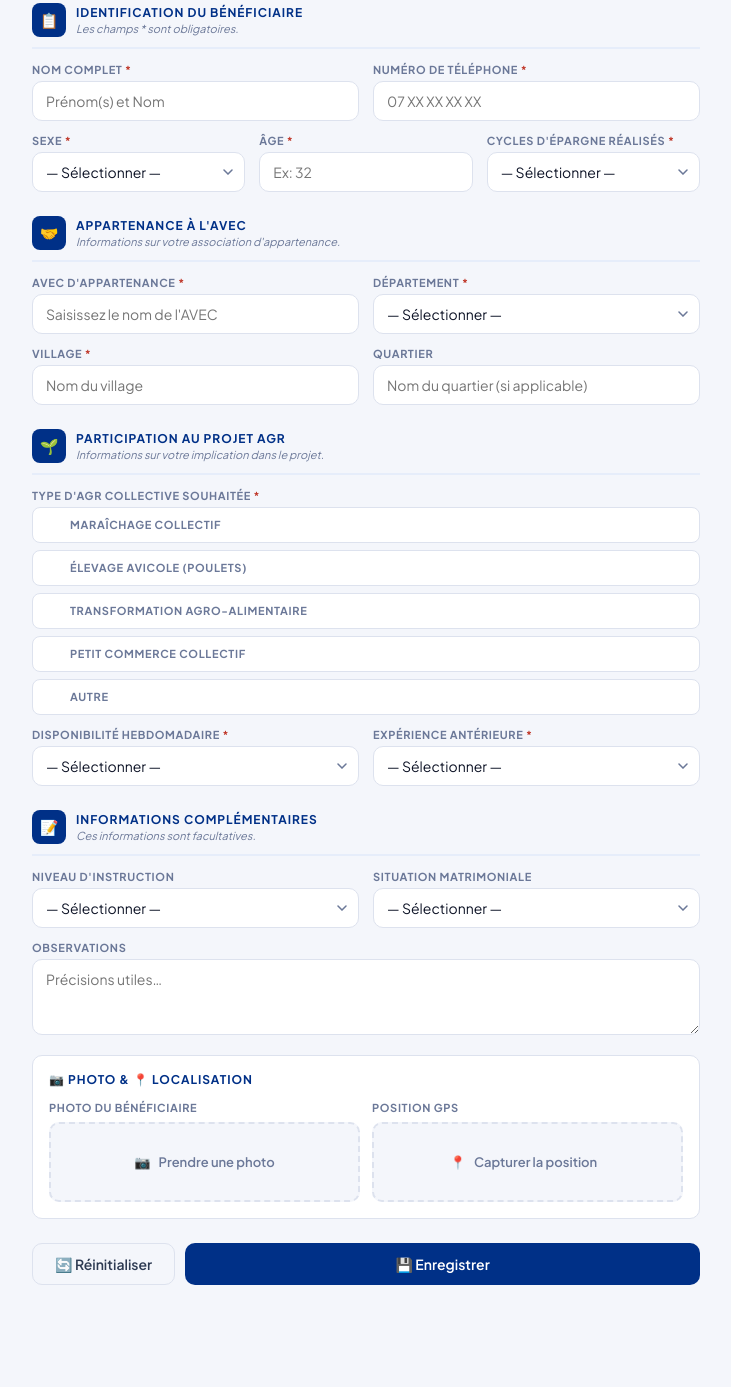
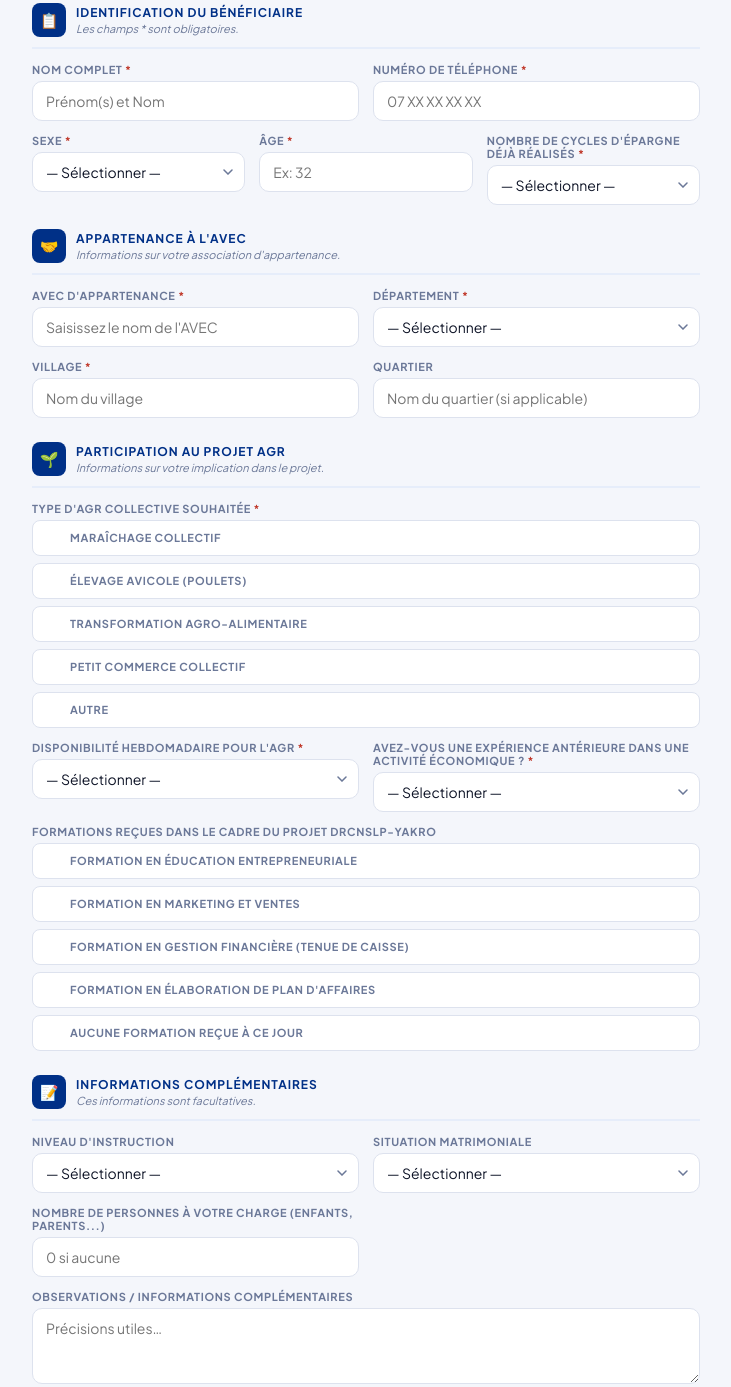
Before and after one commit to drcnslpyakro-sketch/drcnslp-app, a plain HTML site: page index.html in a window 1280 px wide. Shown: the part 140-1527 px from the top of the page, without its empty margins (274-1005 px from the left). Before the commit the page ends 1485 px from the top, so only its background shows below. Drawn offline with Linux system fonts and the light colour scheme.

Commit message:
Update form field labels for clarity

```diff
--- a/index.html
+++ b/index.html
@@ -624,7 +624,7 @@ const DEFAULT_SCHEMA = {
         {id:'f2', label:'Numéro de téléphone', type:'tel', placeholder:'07 XX XX XX XX', required:true, visible:true, width:'half', regex:'[0-9]{10}'},
         {id:'f3', label:'Sexe', type:'select', placeholder:'', required:true, visible:true, width:'third', regex:'', options:['Féminin (F)','Masculin (H)']},
         {id:'f4', label:'Âge', type:'number', placeholder:'Ex: 32', required:true, visible:true, width:'third', regex:'', min:15, max:99},
-        {id:'f5', label:'Cycles d\'épargne réalisés', type:'select', placeholder:'', required:true, visible:true, width:'third', regex:'', options:['0 — Aucun cycle réalisé','1 cycle','2 cycles','3 cycles','4 cycles','5 cycles et plus']},
+        {id:'f5', label:'Nombre de cycles d\'épargne déjà réalisés', type:'select', placeholder:'', required:true, visible:true, width:'third', regex:'', options:['0 — Aucun cycle réalisé','1 cycle','2 cycles','3 cycles','4 cycles','5 cycles et plus']},
       ]
     },
     {
@@ -642,8 +642,9 @@ const DEFAULT_SCHEMA = {
       desc:'Informations sur votre implication dans le projet.',
       fields:[
         {id:'f9', label:'Type d\'AGR collective souhaitée', type:'checkbox', placeholder:'', required:true, visible:true, width:'full', regex:'', options:['Maraîchage collectif','Élevage avicole (poulets)','Transformation agro-alimentaire','Petit commerce collectif','Autre']},
-        {id:'f10', label:'Disponibilité hebdomadaire', type:'select', placeholder:'', required:true, visible:true, width:'half', regex:'', options:['Moins de 10 heures/semaine','Entre 10 et 20 heures/semaine','Plus de 20 heures/semaine','Disponible à temps plein']},
-        {id:'f11', label:'Expérience antérieure', type:'select', placeholder:'', required:true, visible:true, width:'half', regex:'', options:['Oui — expérience personnelle (AGR individuelle)','Oui — expérience au sein d\'un groupe / AVEC','Non — première expérience']},
+        {id:'f10', label:'Disponibilité hebdomadaire pour l\'AGR', type:'select', placeholder:'', required:true, visible:true, width:'half', regex:'', options:['Moins de 10 heures/semaine','Entre 10 et 20 heures/semaine','Plus de 20 heures/semaine','Disponible à temps plein']},
+        {id:'f11', label:'Avez-vous une expérience antérieure dans une activité économique ?', type:'select', placeholder:'', required:true, visible:true, width:'half', regex:'', options:['Oui — expérience personnelle (AGR individuelle)','Oui — expérience au sein d\'un groupe / AVEC','Non — première expérience']},
+        {id:'f11b', label:'Formations reçues dans le cadre du projet DRCNSLP-YAKRO', type:'checkbox', placeholder:'', required:false, visible:true, width:'full', regex:'', options:['Formation en éducation entrepreneuriale','Formation en marketing et ventes','Formation en gestion financière (tenue de caisse)','Formation en élaboration de plan d\'affaires','Aucune formation reçue à ce jour']},
       ]
     },
     {
@@ -652,7 +653,8 @@ const DEFAULT_SCHEMA = {
       fields:[
         {id:'f12', label:'Niveau d\'instruction', type:'select', placeholder:'', required:false, visible:true, width:'half', regex:'', options:['Non scolarisé(e)','Primaire (CP1 – CM2)','Secondaire (6ème – Terminale)','Formation professionnelle','Supérieur (Université / BTS)']},
         {id:'f13', label:'Situation matrimoniale', type:'select', placeholder:'', required:false, visible:true, width:'half', regex:'', options:['Célibataire','Mariée / En union','Divorcée / Séparée','Veuve / Veuf']},
-        {id:'f14', label:'Observations', type:'textarea', placeholder:'Précisions utiles…', required:false, visible:true, width:'full', regex:''},
+        {id:'f13b', label:'Nombre de personnes à votre charge (enfants, parents...)', type:'number', placeholder:'0 si aucune', required:false, visible:true, width:'half', regex:'', min:0, max:30},
+        {id:'f14', label:'Observations / Informations complémentaires', type:'textarea', placeholder:'Précisions utiles…', required:false, visible:true, width:'full', regex:''},
       ]
     }
   ]
```
